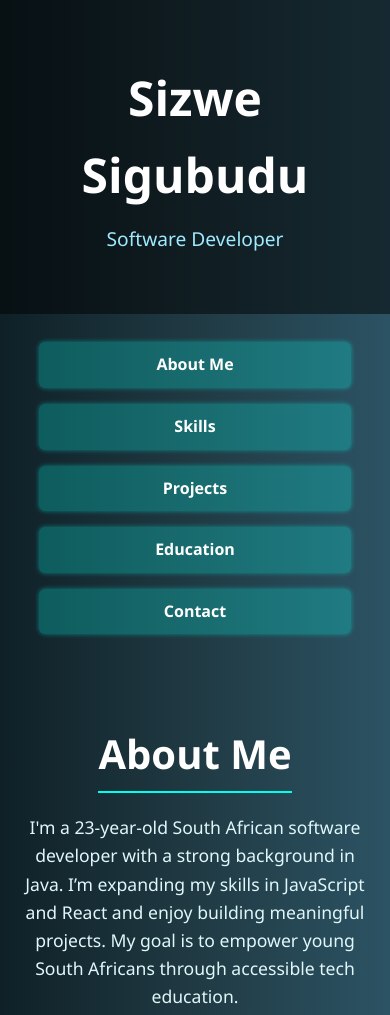
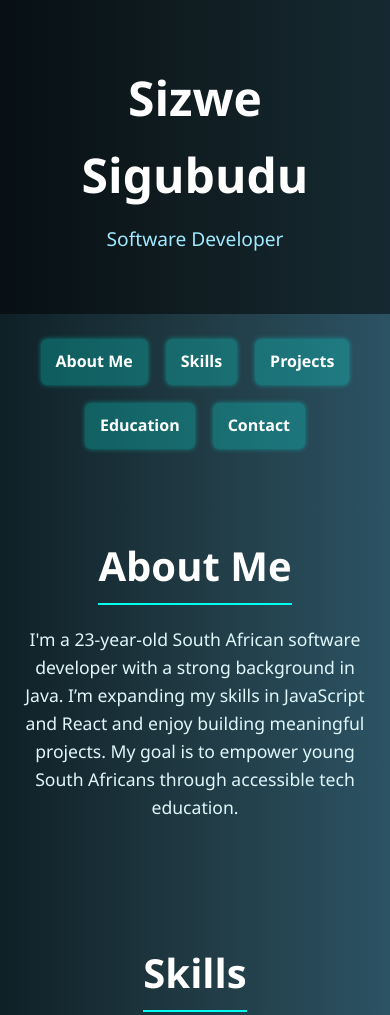
Before and after one commit to STARBOYRSA7/sizwesigubudu.github.io, a plain HTML site: page index.html in a window 390 px wide. Shown: the top 1015 px of the page. Drawn offline with Linux system fonts and the light colour scheme.

Commit message:
Update style.css

```diff
--- a/style.css
+++ b/style.css
@@ -37,13 +37,17 @@ nav {
     text-align: center;
     margin: 20px 0;
     animation: slideUp 1s ease-out;
+    display: flex;
+    flex-wrap: wrap;
+    justify-content: center;
+    gap: 10px; /* spacing between buttons */
 }
 
 nav a,
 nav .cv-btn {
     color: #fff;
     text-decoration: none;
-    margin: 0 10px;
+    margin: 5px;
     font-weight: bold;
     padding: 10px 20px;
     border-radius: 6px;
@@ -183,6 +187,43 @@ footer {
     animation: glow 1.2s infinite alternate;
 }
 
+/* Center CV button section */
+#download {
+    display: flex;
+    justify-content: center;
+    margin-bottom: 40px;
+}
+
+#download .cv-btn {
+    width: auto;
+}
+
+/* MOBILE FIX */
+@media (max-width: 768px) {
+    nav {
+        flex-wrap: wrap;       /* allow buttons to wrap instead of stacking */
+        justify-content: center;
+        gap: 8px;
+    }
+
+    nav a,
+    nav .cv-btn {
+        width: auto;           /* auto width to fit text */
+        text-align: center;
+        margin: 5px;           /* small spacing */
+        padding: 10px 15px;
+        font-size: 1em;        /* scale text for small screens */
+    }
+
+    #download {
+        margin-bottom: 40px;
+    }
+
+    #download .cv-btn {
+        width: auto;
+    }
+}
+
 /* Animations */
 @keyframes glow {
     0%, 100% { box-shadow: 0 0 5px #fff, 0 0 15px #fff inset; }
@@ -208,31 +249,3 @@ footer {
     from { opacity: 0; transform: translateY(20px); }
     to { opacity: 1; transform: translateY(0); }
 }
-
-/* MOBILE FIX */
-@media (max-width: 768px) {
-    nav {
-        display: flex;
-        flex-direction: column;
-        align-items: center;
-    }
-
-    nav a,
-    nav .cv-btn {
-        margin: 8px 0;
-        width: 80%;
-        text-align: center;
-    }
-
-    /* Move CV button above contact section */
-    #download {
-        display: flex;
-        justify-content: center;
-        margin-bottom: 40px;
-    }
-
-    #download .cv-btn {
-        width: 80%;
-        text-align: center;
-    }
-}
```
